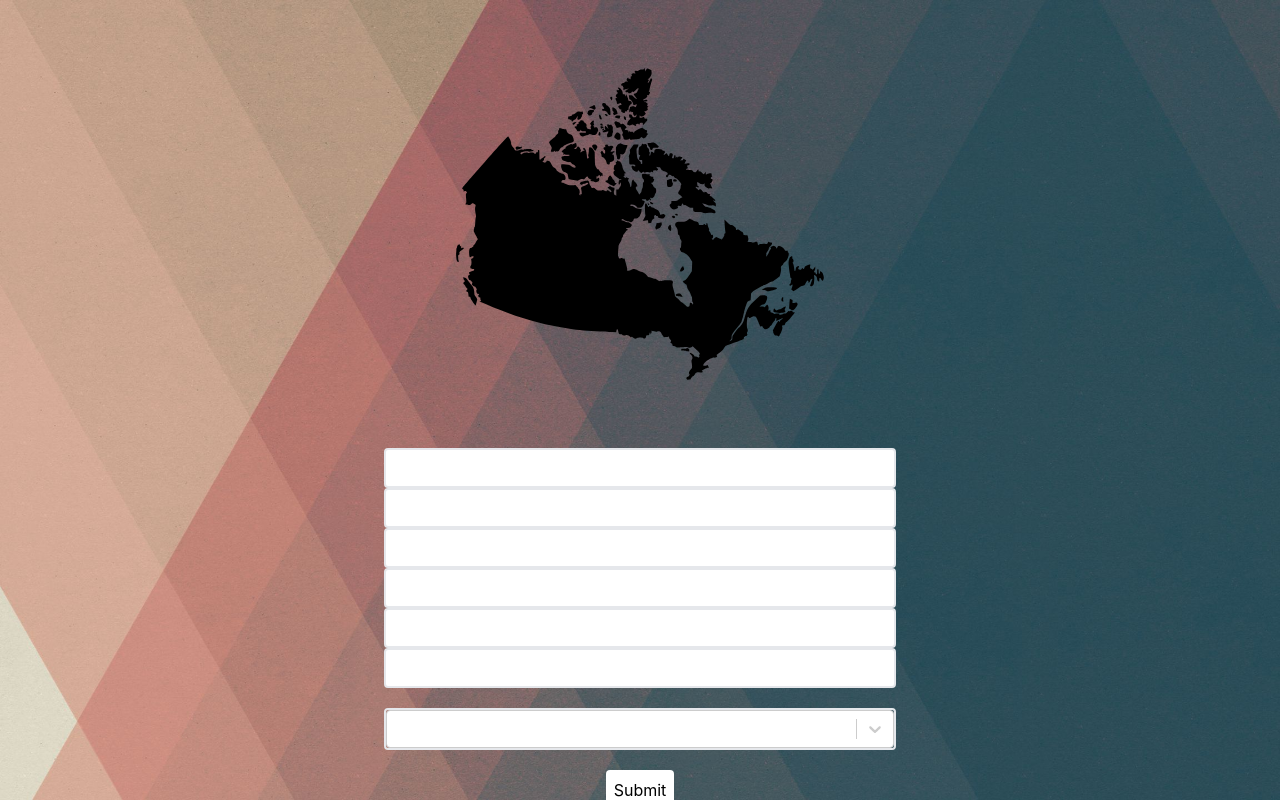
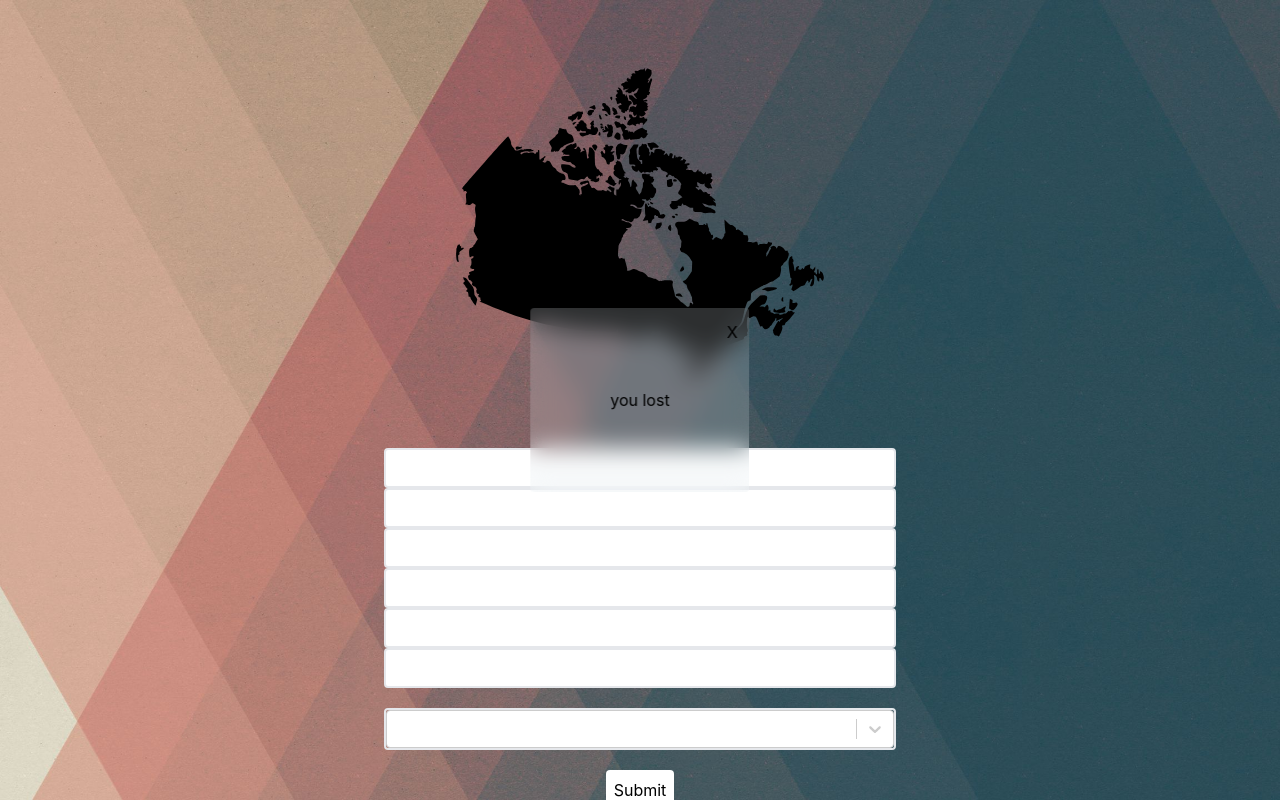
Before and after one commit to WeikeShi0730/worldle, a React (Create React App) app: page / in a window 1280 px wide. Shown: the top 800 px of the page. Built offline with nearby package versions, Linux system fonts and the light colour scheme.

Commit message:
Added close button for modal

```diff
--- a/src/App.tsx
+++ b/src/App.tsx
@@ -4,7 +4,7 @@ import CurrentCountry from "./components/current-country.component";
 import GuessPanels from "./components/guess-panels.component";
 import Selections from "./components/selections.component";
 import Result from "./components/result.component";
-import { IN_PROCESS } from "./constants";
+import { IN_PROCESS, FINISHED_LOSE } from "./constants";
 import Footer from "./components/footer.component";
 
 interface contextType {
@@ -21,7 +21,7 @@ function App() {
   const [selectedCountries, setSelectedCountries] = useState<
     CountrySelection[]
   >([{}, {}, {}, {}, {}, {}] as CountrySelection[]);
-  const [win, setWin] = useState<String>(IN_PROCESS);
+  const [win, setWin] = useState<String>(FINISHED_LOSE);
 
   const value = {
     numGuesses,
--- a/src/components/modal.component.tsx
+++ b/src/components/modal.component.tsx
@@ -2,7 +2,8 @@ const Modal = ({ message }: { message: string }) => {
   return (
     <div className="fixed z-10 left-1/2 top-1/2 -translate-y-1/2 -translate-x-1/2">
       <div className="flex items-center justify-center z-10 bg-slate-200 p-20 rounded backdrop-blur-md bg-opacity-20">
-        {message}
+        <div className="absolute top-3 right-3">X</div>
+        <div className="">{message}</div>
       </div>
     </div>
   );
```
